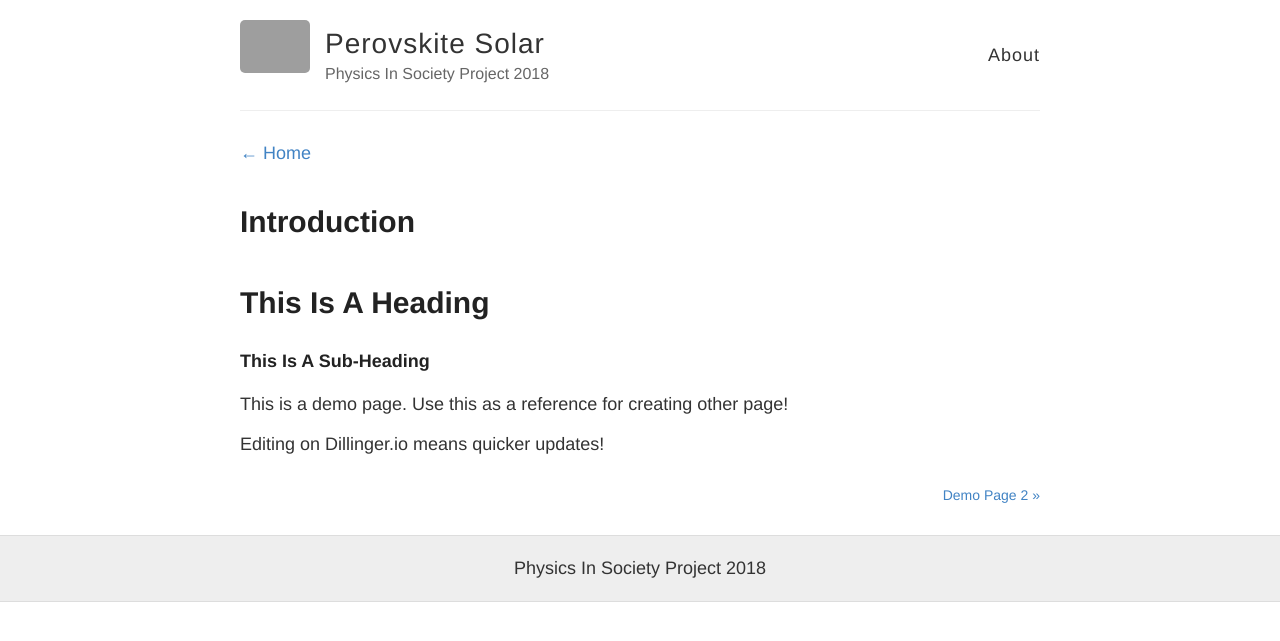
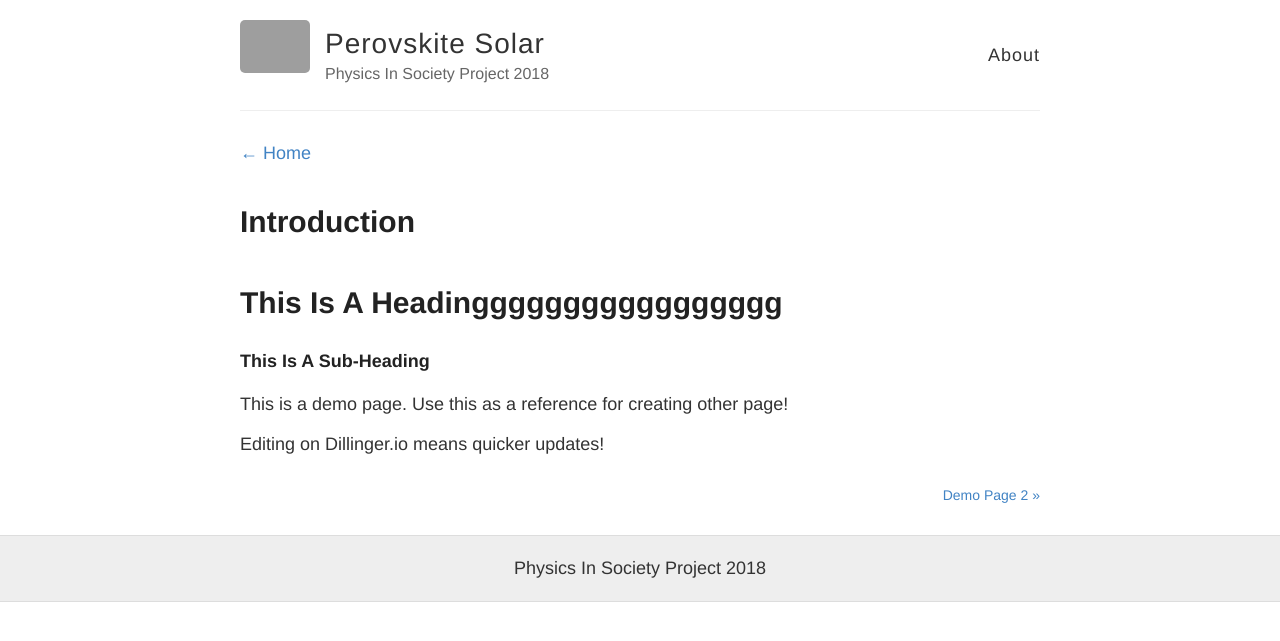
Before and after one commit to JonnyPOH/perovskite-solar, a Jekyll site: the page built from _pages/demo.md, in a window 1280 px wide. Shown: the top 641 px of the page. Built offline with Jekyll 4.4.1, drawn with Linux system fonts in a browser that asks for light colours; grey boxes are pictures that could not be loaded.

Commit message:
Saved demo.md with Dillinger.io

```diff
--- a/_pages/demo.md
+++ b/_pages/demo.md
@@ -6,7 +6,7 @@
 image: /images/demo.jpg
 ---
 
-# This Is A Heading
+# This Is A Headinggggggggggggggggg
 ##### This Is A Sub-Heading
 This is a demo page. Use this as a reference for creating other page!
 
```
